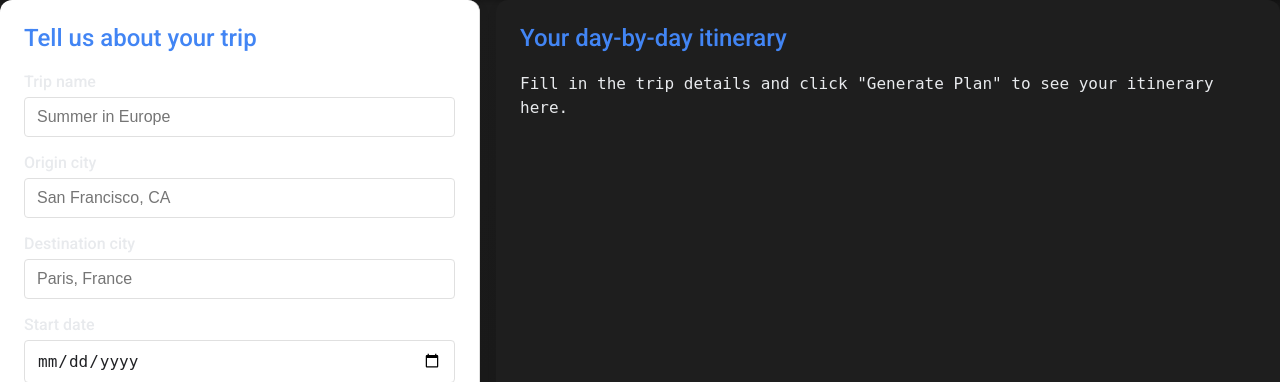
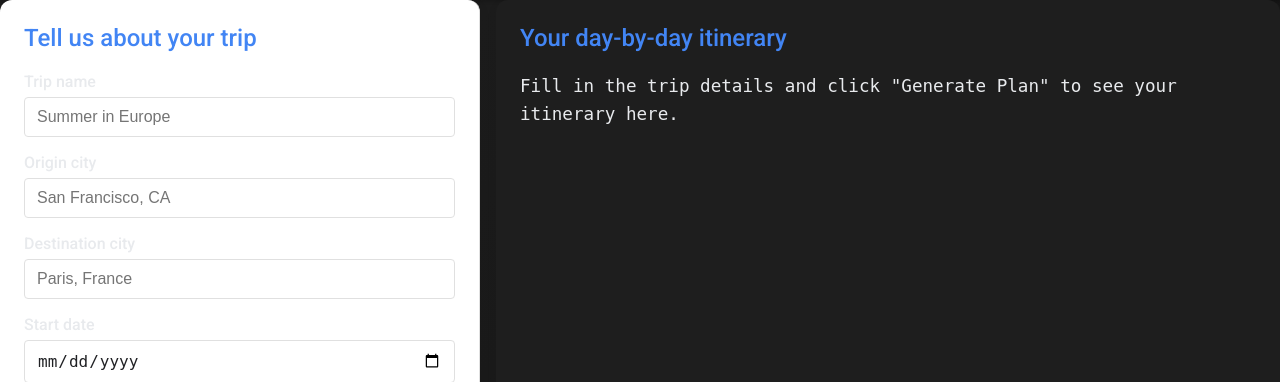
Before and after one commit to mikolajmusiol/GoogleTripsHackathon, a Flask app: page / in a window 1280 px wide. Shown: the part 56-438 px from the top of the page. Run offline with Flask 3, Linux system fonts and the light colour scheme.

Commit message:
Changed the size of the text

```diff
--- a/templates/planner.html
+++ b/templates/planner.html
@@ -133,7 +133,8 @@
             color: #e8eaed;
             white-space: pre-wrap;
             font-family: 'Roboto Mono', ui-monospace, monospace;
-            line-height: 1.5;
+            line-height: 1.6;
+            font-size: 1.1rem;
         }
         #plan-output * {color: var(--text-primary);} /* ensure nested markdown uses correct color */
         #calendar-btn {
```
